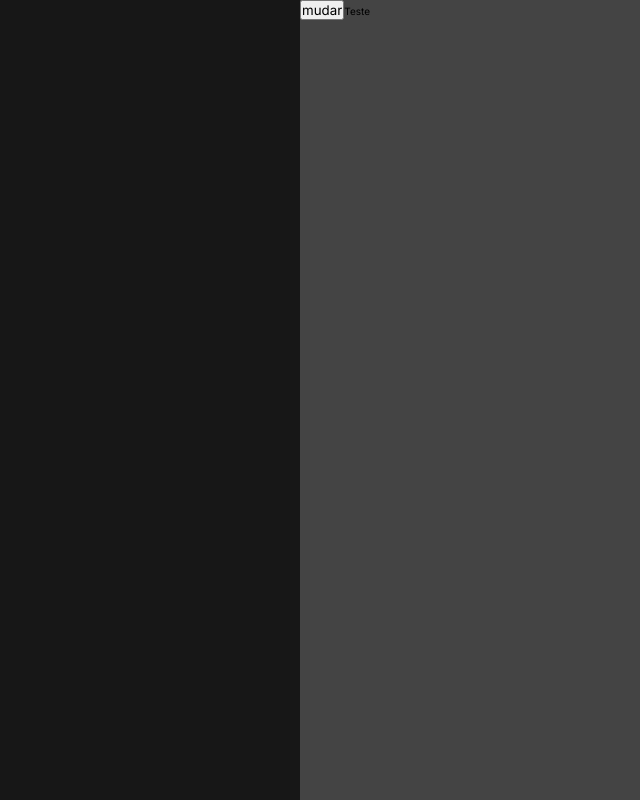
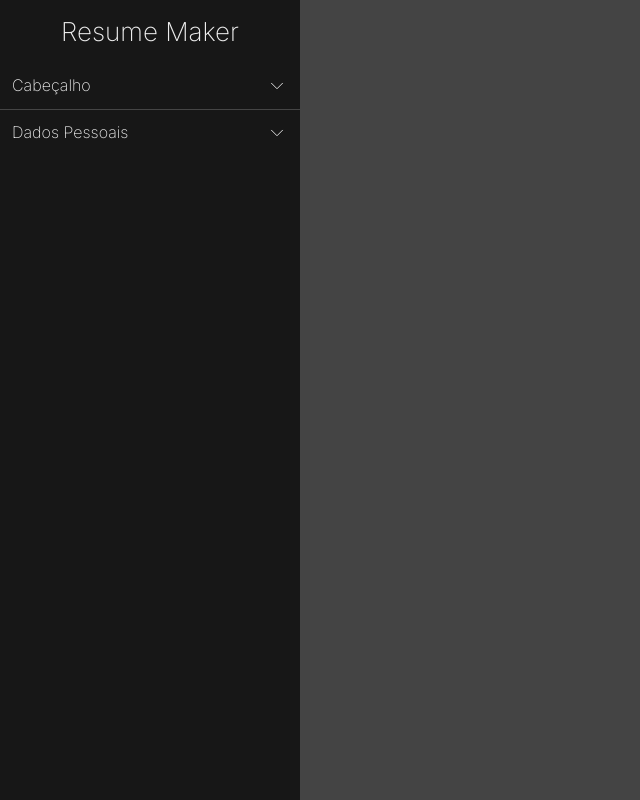
Before and after one commit to eldercarvalho/resume-maker, a React (Create React App) app: page / in a window 1280 px wide. Shown: the whole page, without its empty margins (0-640 px from the left). Built offline with nearby package versions, Linux system fonts and the light colour scheme.

Commit message:
feat: :sparkles: add open/closed indicator to <Accordion.Header />

```diff
--- a/public/index.html
+++ b/public/index.html
@@ -6,7 +6,7 @@
     <meta name="viewport" content="width=device-width, initial-scale=1" />
     <meta name="theme-color" content="#000000" />
     <link rel="preconnect" href="https://fonts.googleapis.com"><link rel="preconnect" href="https://fonts.gstatic.com" crossorigin="">
-    <link href="https://fonts.googleapis.com/css2?family=Inter:wght@300;400;600;700&amp;display=swap" rel="stylesheet">
+    <link href="https://fonts.googleapis.com/css2?family=Inter:wght@200;300;400;600;700&amp;display=swap" rel="stylesheet">
     <meta
       name="description"
       content="Web site created using create-react-app"
--- a/src/components/FormSidebar/index.tsx
+++ b/src/components/FormSidebar/index.tsx
@@ -1,5 +1,27 @@
-import { Container } from './style';
+import { FormattedMessage } from 'react-intl';
+import Accordion from '../base/Accordion';
 
-const FormSidebar: React.FC = () => <Container />;
+import { Container, Logo } from './style';
+
+const FormSidebar: React.FC = () => (
+  <Container>
+    <Logo>Resume Maker</Logo>
+
+    <Accordion>
+      <Accordion.Item itemKey="0">
+        <Accordion.Header>
+          <FormattedMessage id="sidebar.accordion.header.title" defaultMessage="Cabeçalho" />
+        </Accordion.Header>
+        <Accordion.Content>Content</Accordion.Content>
+      </Accordion.Item>
+      <Accordion.Item itemKey="1">
+        <Accordion.Header>
+          <FormattedMessage id="sidebar.accordion.about.title" defaultMessage="Sobre" />
+        </Accordion.Header>
+        <Accordion.Content>Content</Accordion.Content>
+      </Accordion.Item>
+    </Accordion>
+  </Container>
+);
 
 export default FormSidebar;
--- a/src/components/FormSidebar/style.ts
+++ b/src/components/FormSidebar/style.ts
@@ -6,3 +6,11 @@ export const Container = styled.aside`
   height: 100vh;
   background: ${(props) => props.theme.dark};
 `;
+
+export const Logo = styled.h1`
+  font-size: 2.6rem;
+  color: ${(props) => props.theme.text};
+  padding: 1.6rem;
+  font-weight: 200;
+  text-align: center;
+`;
--- a/src/components/Layout/index.tsx
+++ b/src/components/Layout/index.tsx
@@ -1,29 +1,13 @@
-import { useLocale } from '@/contexts/Localization';
-import { FormattedMessage } from 'react-intl';
-
 import FormSidebar from '../FormSidebar';
 
 import { Container } from './style';
 
-const Layout: React.FC = () => {
-  const { locale, setLocale } = useLocale();
-  const handleLangSwitch = () => {
-    setLocale(locale === 'pt-BR' ? 'en' : 'pt-BR');
-  };
+const Layout: React.FC = () => (
+  <Container>
+    <FormSidebar />
 
-  return (
-    <Container>
-      <FormSidebar />
-
-      <div>
-        <button type="button" onClick={handleLangSwitch}>
-          mudar
-        </button>
-
-        <FormattedMessage id="app.header" />
-      </div>
-    </Container>
-  );
-};
+    <div />
+  </Container>
+);
 
 export default Layout;
--- a/src/components/base/Accordion/AccordionHeader/index.tsx
+++ b/src/components/base/Accordion/AccordionHeader/index.tsx
@@ -1,3 +1,5 @@
+import { FiChevronDown, FiChevronUp } from 'react-icons/fi';
+
 import { useAccordion } from '..';
 import { useAccordionItem } from '../AccordionItem';
 
@@ -13,6 +15,11 @@ export const AccordionHeader: React.FC<AccordionHeaderProps> = ({ children }) =>
     <Container>
       <button onClick={() => setCurrentItemKey(itemKey)} aria-expanded={isOpened}>
         {children}
+        {isOpened ? (
+          <FiChevronUp size={22} role="img" aria-label="Opened Indicator" />
+        ) : (
+          <FiChevronDown size={22} role="img" aria-label="Closed Indicator" />
+        )}
       </button>
     </Container>
   );
--- a/src/components/base/Accordion/AccordionHeader/style.ts
+++ b/src/components/base/Accordion/AccordionHeader/style.ts
@@ -2,11 +2,19 @@ import styled from 'styled-components';
 
 export const Container = styled.h3`
   button {
+    display: flex;
+    justify-content: space-between;
     width: 100%;
     border: none;
     background: none;
     font-size: 1.6rem;
     padding: 1.2rem;
     text-align: left;
+    color: ${(props) => props.theme.text};
+    font-weight: 200;
+
+    svg {
+      stroke-width: 1px;
+    }
   }
 `;
--- a/src/components/base/Accordion/AccordionItem/style.ts
+++ b/src/components/base/Accordion/AccordionItem/style.ts
@@ -2,6 +2,6 @@ import styled from 'styled-components';
 
 export const Container = styled.div`
   & + div {
-    border-top: 1px solid #ccc;
+    border-top: 1px solid ${(props) => props.theme.border};
   }
 `;
--- a/src/support/lang/en.json
+++ b/src/support/lang/en.json
@@ -1,5 +1,4 @@
 {
-  "app.header" : "Edit the files and save to reload" ,
-  "app.content" : "Learn React" ,
-  "app.channel.plug": "Tutorial brought to you by Lokalise"
+  "sidebar.accordion.header.title": "Header",
+  "sidebar.accordion.about.title": "Personal data"
  }
--- a/src/support/lang/pt-BR.json
+++ b/src/support/lang/pt-BR.json
@@ -1,5 +1,4 @@
 {
-  "app.header" : "Teste" ,
-  "app.content" : "Teste" ,
-  "app.channel.plug": "Teste"
+  "sidebar.accordion.header.title": "Cabeçalho",
+  "sidebar.accordion.about.title": "Dados Pessoais"
  }
--- a/src/support/themes/dark.ts
+++ b/src/support/themes/dark.ts
@@ -1,4 +1,5 @@
 import { DefaultTheme } from 'styled-components';
+import { opacify } from 'polished';
 
 export const Dark: DefaultTheme = {
   primary: '#DA0037',
@@ -6,4 +7,5 @@ export const Dark: DefaultTheme = {
   darkLight: '#444444',
   light: '#EDEDED',
   text: '#EDEDED',
+  border: opacify(0.1, 'rgba(255, 255, 255, 0.1)'),
 };
--- a/src/support/themes/index.ts
+++ b/src/support/themes/index.ts
@@ -8,5 +8,6 @@ declare module 'styled-components' {
     darkLight: string;
     light: string;
     text: string;
+    border: string;
   }
 }
--- a/src/support/themes/light.ts
+++ b/src/support/themes/light.ts
@@ -5,5 +5,6 @@ export const Light: DefaultTheme = {
   dark: '#171717',
   darkLight: '#444444',
   light: '#EDEDED',
-  text: '#EDEDED',
+  text: '#565',
+  border: '#CCC',
 };
```
Also changed, not shown: 1 other file (tests, documents, lock files or other folders).
